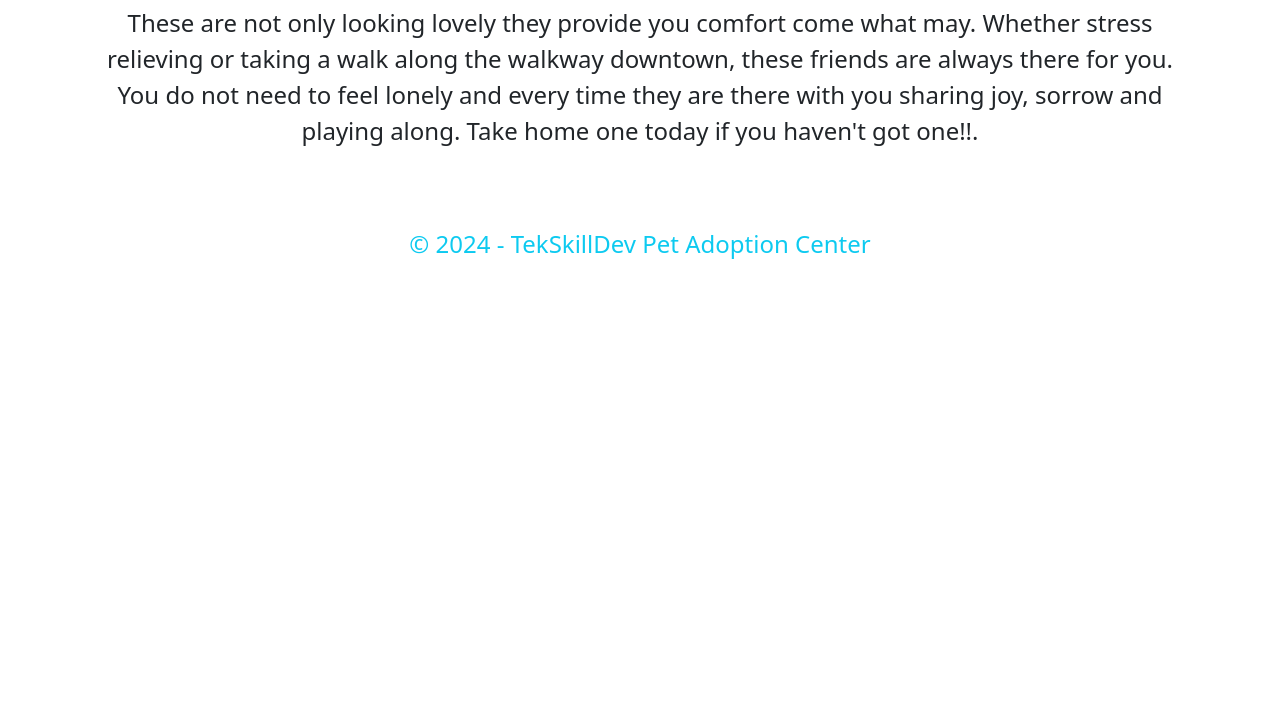
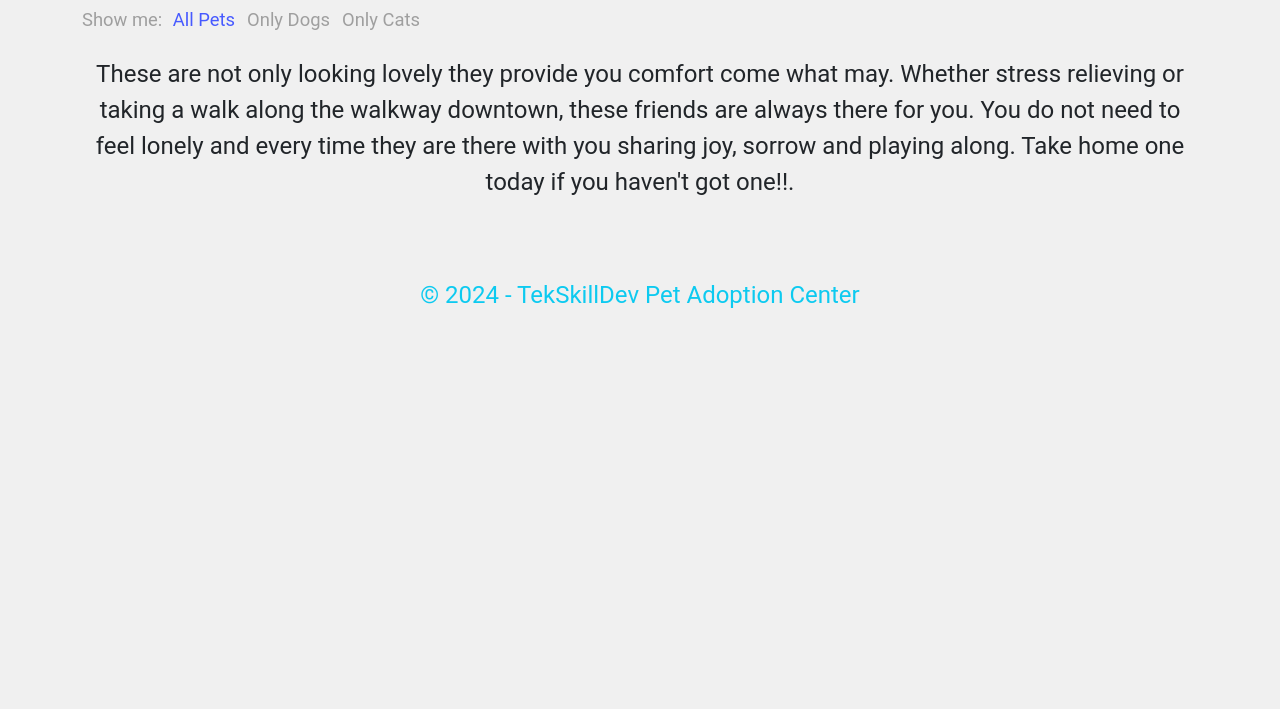
Before and after one commit to webdev408/Unique-pet-adoption, a plain HTML site: page index.html in a window 1280 px wide. Shown: the part 91-800 px from the top of the page. Drawn offline with nearby package versions, Linux system fonts and the light colour scheme; no server answers.

Commit message:
add active styling to current filter button

```diff
--- a/app.js
+++ b/app.js
@@ -32,3 +32,17 @@ function createAgeText(birthYear) {
   const age = new Date().getFullYear() - birthYear;
   return age === 1 ? `${age} year old` : `${age} years old`;
 }
+// pet filter button code
+
+const allButtons = document.querySelectorAll(".pet-filter-button");
+
+allButtons.forEach((el) => {
+  el.addEventListener("click", handleButtonClick);
+});
+function handleButtonClick(e) {
+  // remove active class from any and all buttons
+  allButtons.forEach((el) => el.classList.remove("active"));
+  // add active class to the button that was clicked
+  e.target.classList.add("active");
+  // actually filter the pets down below
+}
--- a/index.html
+++ b/index.html
@@ -11,7 +11,10 @@
 
 <body>
   <div class="container">
-    <h1 class="my-4 text-center">Your Friends are Here</h1>
+    <h1 class="my-4 text-center">Meet Our Friends</h1>
+    <div class="pet-filter">
+      <p>Show me: <button class="active">All Pets</button><button>Only Dogs</button><button>Only Cats</button></p>
+    </div>
     <div class="container-fluid">
       <p class="intro-para">These are not only looking lovely they provide you comfort come what may. Whether stress
         relieving or taking a
--- a/style.css
+++ b/style.css
@@ -1,3 +1,38 @@
+body,
+html {
+  margin: 0;
+  padding: 0;
+  font-family: 'Roboto', sans-serif;
+  background-color: #f0f0f0;
+}
+
+html {
+  scroll-behavior: smooth;
+}
+
+.pet-filter {
+  color: #9f9f9f;
+  font-size: 1.15rem;
+}
+
+.pet-filter button {
+  background-color: transparent;
+  border: none;
+  color: #9f9f9f;
+  font-size: 1.15rem;
+  cursor: pointer;
+}
+
+.pet-filter button:hover {
+  color: #7d7d7d;
+  text-decoration: underline;
+}
+
+.pet-filter .active,
+.pet-filter .active:hover {
+  color: #475aff;
+}
+
 .intro-para {
   font-size: 1.5em;
   text-align: center;
```
